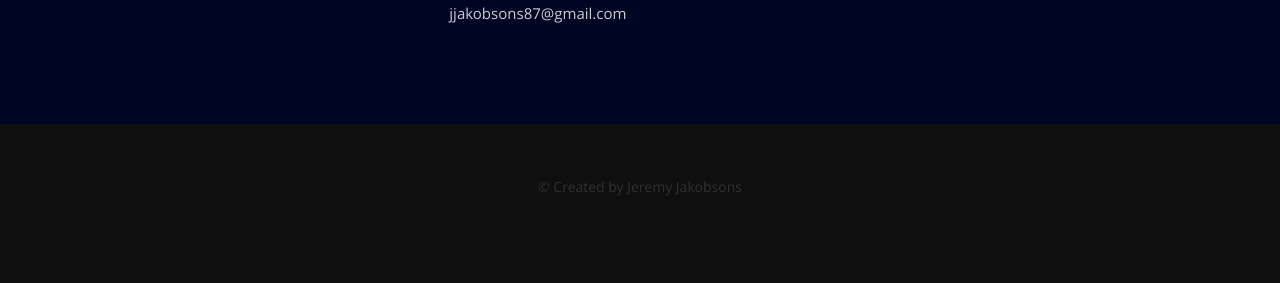
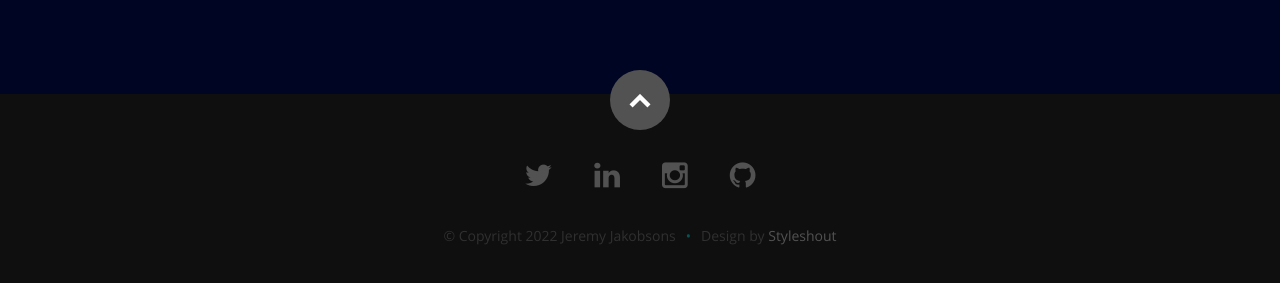
Before and after one commit to jjakobsons87/portfolio, a React (Create React App) app: page / in a window 1280 px wide. Shown: the part 1162-1445 px from the top of the page. Before the commit the page ends 1412 px from the top, so only its background shows below. Built offline with nearby package versions, Linux system fonts and the light colour scheme.

Commit message:
update footer

```diff
--- a/public/resumeData.json
+++ b/public/resumeData.json
@@ -1,7 +1,7 @@
 {
   "main": {
     "name":"Jeremy Jakobsons",
-    "description":"Hey there! Glad you stopped by. Feel free to take a look around at my work/accomplishments over the years, and drop me a line if you want to get in touch!",
+    "description":"I'm an Agile Coach by day, and a Full Stack web dev in training by night! ",
     "image":"avatar.png",
     "bio":"Use this bio section as your way of describing yourself and saying what you do, what technologies you like to use or feel most comfortable with, describing your personality, or whatever else you feel like throwing in.",
     "contactmessage":"Here is where you should write your message to readers to have them get in contact with you.",
--- a/src/components/About.js
+++ b/src/components/About.js
@@ -65,7 +65,7 @@ class About extends Component {
                     <h2>Contact Details</h2>
                     <p className="address">
                         <span>{name}</span>
-                        <br />
+                        {/* <br /> */}
                         {/* <span>
                         {street}
                         <br />
--- a/src/components/Footer.js
+++ b/src/components/Footer.js
@@ -1,32 +1,74 @@
-import React from 'react';
-// import { GoMarkGithub } from "react-icons/go";
-// import { AiFillLinkedin } from "react-icons/ai";
-// import { AiFillInstagram } from "react-icons/ai";
+import React, { Component } from 'react';
+import Fade from 'react-reveal';
 
 
-function Footer() {
-    return (
+// function Footer() {
+//     return (
+//         <footer>
+//             <div className='footer-container'>
+//                 <p> &copy; Created by Jeremy Jakobsons</p>
+//                 <div className='footer-content'>
+//                     <a href='https://github.com/jjakobsons87'>
+//                         {/* <GoMarkGithub /> */}
+//                     </a>
+//                 </div>
+//                 <div className='footer-content'>
+//                     <a href='https://www.linkedin.com/in/jeremy-jakobsons/'>
+//                         {/* <AiFillLinkedin /> */}
+//                     </a>
+//                 </div>
+//                 <div className='footer-content'>
+//                     <a href='https://www.instagram.com/jeremyjako/'>
+//                         {/* <AiFillInstagram /> */}
+//                     </a>
+//                 </div>
+//             </div>
+//         </footer>
+//     )
+// }
+
+class Footer extends Component {
+    render() {
+        if (!this.props.data) return null;
+
+        const networks = this.props.data.social.map(function (network) {
+        return (
+            <li key={network.name}>
+            <a href={network.url}>
+                <i className={network.className}></i>
+            </a>
+            </li>
+        );
+        });
+
+        return (
         <footer>
-            <div className='footer-container'>
-                <p> &copy; Created by Jeremy Jakobsons</p>
-                <div className='footer-content'>
-                    <a href='https://github.com/jjakobsons87'>
-                        {/* <GoMarkGithub /> */}
+            <div className="row">
+            <Fade bottom>
+                <div className="twelve columns">
+                <ul className="social-links">{networks}</ul>
+
+                <ul className="copyright">
+                    <li>&copy; Copyright 2022 Jeremy Jakobsons</li>
+                    <li>
+                    Design by{" "}
+                    <a title="Styleshout" href="http://www.styleshout.com/">
+                        Styleshout
                     </a>
+                    </li>
+                </ul>
                 </div>
-                <div className='footer-content'>
-                    <a href='https://www.linkedin.com/in/jeremy-jakobsons/'>
-                        {/* <AiFillLinkedin /> */}
-                    </a>
-                </div>
-                <div className='footer-content'>
-                    <a href='https://www.instagram.com/jeremyjako/'>
-                        {/* <AiFillInstagram /> */}
-                    </a>
-                </div>
+            </Fade>
+
+            <div id="go-top">
+                <a className="smoothscroll" title="Back to Top" href="#home">
+                <i className="icon-up-open"></i>
+                </a>
+            </div>
             </div>
         </footer>
-    )
+        );
+    }
 }
 
 export default Footer;
```
Also changed, not shown: public/images/profilepic.jpg (deleted).
